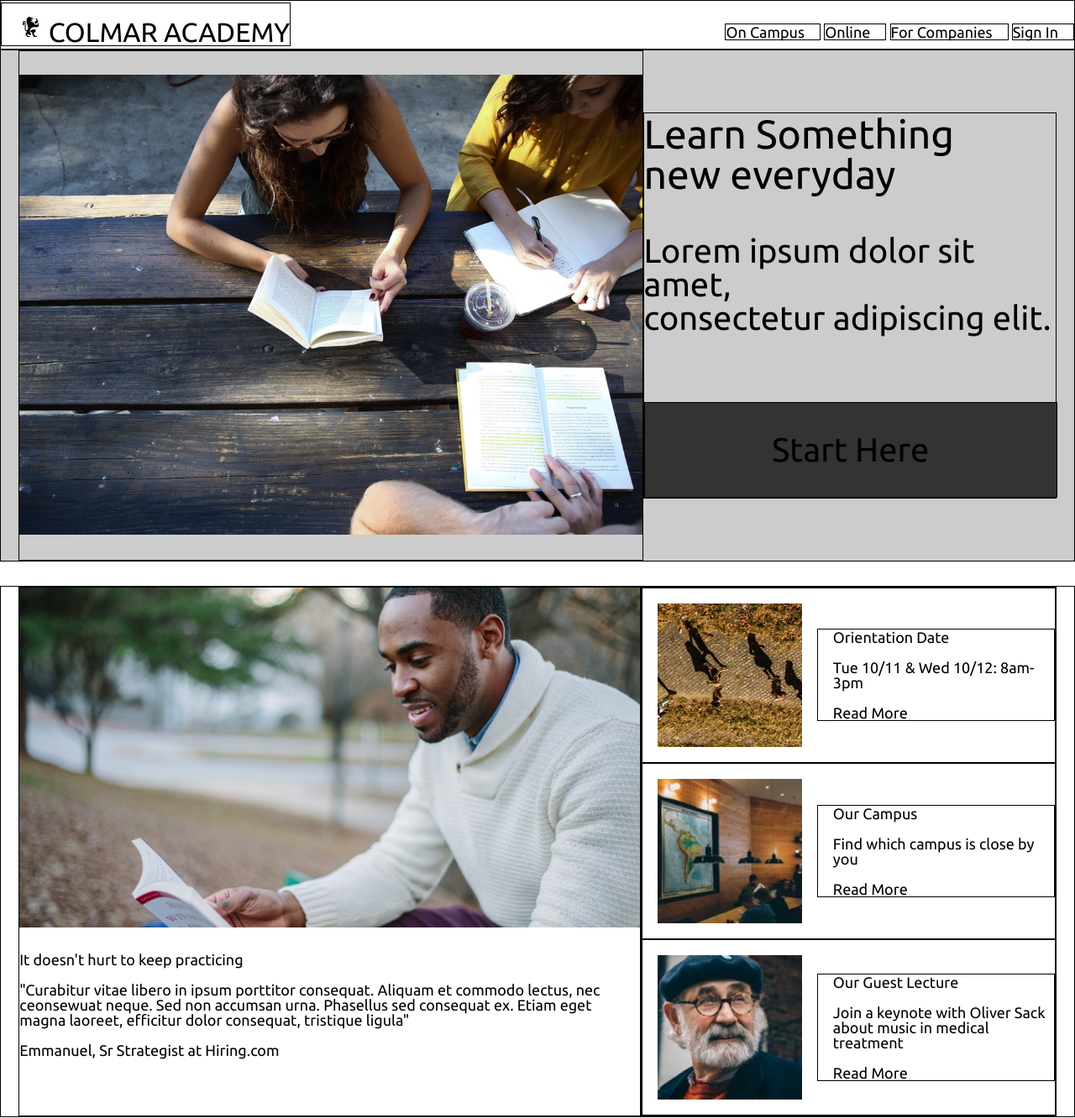
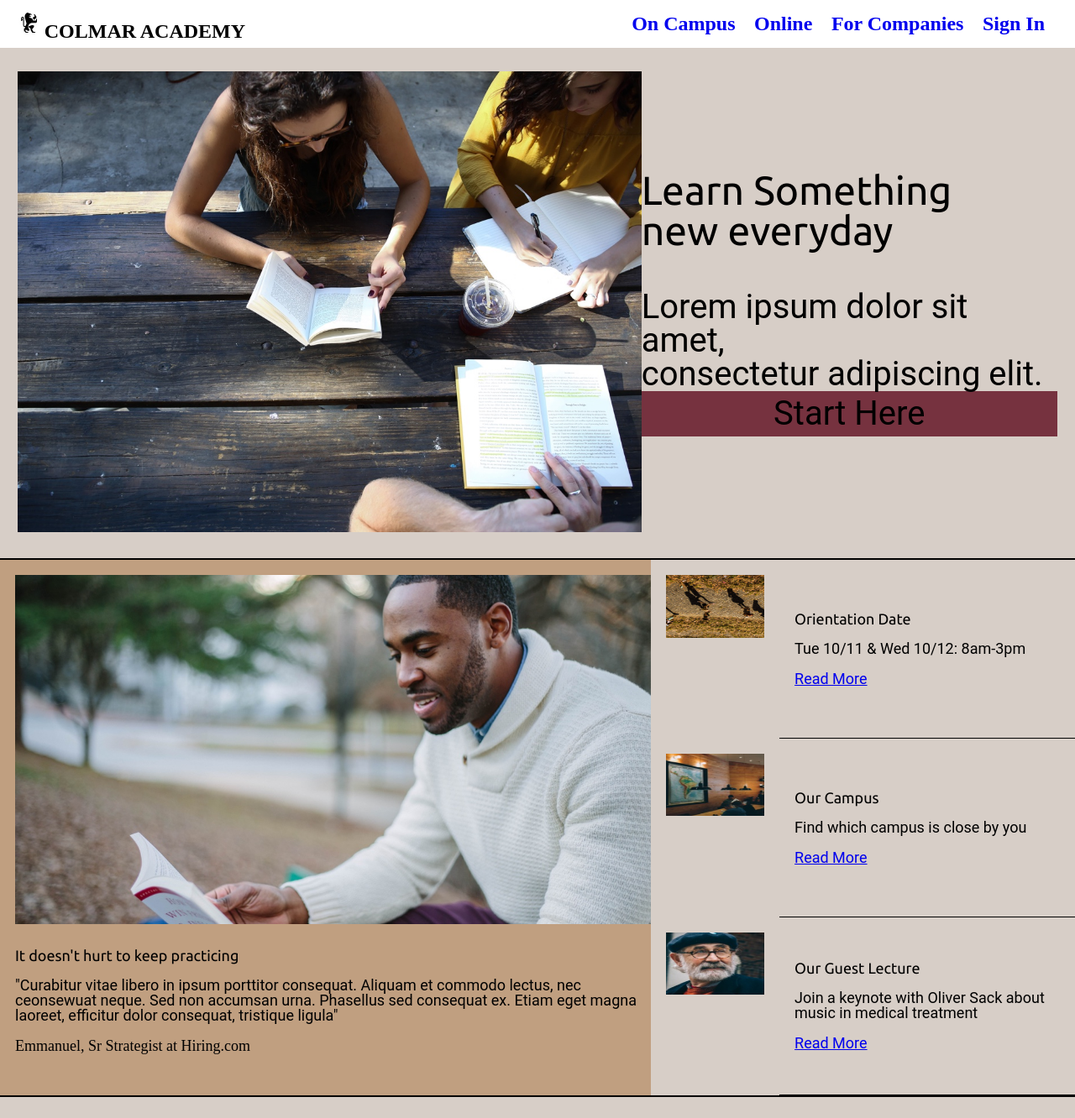
Before and after one commit to Mar50/colmar_academy, a plain HTML site: page index.html in a window 1280 px wide. Shown: the top 1332 px of the page at 84% size. Drawn offline with Linux system fonts and the light colour scheme.

Commit message:
Almost finished, needs more styling, responsive design

```diff
--- a/index.html
+++ b/index.html
@@ -12,16 +12,18 @@
 <!--PAGE HEADER-->
 <header>
   <div class="header_container">
-    <div class="page_title">
+    <div class="left_nav">
       <img src="./resources/images/ic-logo.svg" alt="site logo"/>
       <span><b>COLMAR ACADEMY</b></span>
     </div>
-    <nav>
-      <span>On Campus</span>
-      <span>Online</span>
-      <span>For Companies</span>
-      <span>Sign In</span>
-    </nav>
+    <div class="right_nav">
+      <nav>
+        <a href="#oncampus"><span>On Campus</span></a>
+        <a href="#online"><span>Online</span></a>
+        <a href="#forcompanies"><span>For Companies</span></a>
+        <a href="#signin"><span>Sign In</span></a>
+      </nav>
+    </div>
   </div>
 </header>
 
@@ -42,7 +44,7 @@
   </div>
 
 <!--MAIN INFO CONTAINER-->
-  <div id="main_info_box" class="main_content_container">
+  <div id="main_info_box">
     <div class="main_info_box_left_column ">
     <img id="main_info_img" src="./resources/images/information-main.jpg"/>
     <h1>It doesn't hurt to keep practicing</h1>
@@ -56,7 +58,6 @@
     </div>
 
     <div class="main_info_box_right_column">
-
       <div class="list_object">
       <img src="./resources/images/information-orientation.jpg"/>
         <div class="list_object_text">
@@ -64,7 +65,7 @@
         <br>
         <p>Tue 10/11 & Wed 10/12: 8am-3pm</p>
         <br>
-        <a><p>Read More</p></a>
+        <a href="#readmore"><p>Read More</p></a>
         </div>
       </div>
 
@@ -75,7 +76,7 @@
         <br>
         <p>Find which campus is close by you</p>
         <br>
-        <a><p>Read More</p></a>
+        <a href="#readmore"><p>Read More</p></a>
         </div>
       </div>
 
@@ -86,7 +87,7 @@
         <br>
         <p>Join a keynote with Oliver Sack about music in medical treatment</p>
         <br>
-        <a><p>Read More</p></a>
+        <a href="#readmore"><p>Read More</p></a>
         </div>
       </div>
     </div>
@@ -103,7 +104,7 @@
         <p>COURSES</p>
         <br>
         <p>Web Development, Mobile Development, iOT, APIs</p>
-      </div>
+        </div>
       </div>
 
       <div class="start_learning_item">
@@ -142,7 +143,7 @@
         <h1>Business</h1>
         <p>COURSES</p>
         <br>
-        <p>Product Development, Business Development, Starutp</p>
+        <p>Product Development, Business Development, Startup</p>
         </div>
       </div>
 
@@ -159,11 +160,11 @@
   </div>
 
 <!--THESIS CONTENT-->
-  <div class="thesis_container main_content_container">
-    <h1>Thesis exibit</h1>
+  <div class="thesis_container">
+    <h1>Thesis Exibit</h1>
     <div class="thesis_content_container">
       <div class="thesis_video_container">
-      <video src="./resources/videos/thesis.mp4" autoplay>
+      <video src="./resources/videos/thesis.mp4" autoplay></video>
       <h1>Reimagine Urban</h1>
       <p>"Curabitur vitae libero in ipsum porttitor consequat. Aliquam et commodo lectus, consecteturconsequat neque. Sed non
         accumsan urna. Phasellus sed consequat ex. Etiam egat magna laoreet, efficitur dolor consequat, tristique ligula".</p>
@@ -201,8 +202,8 @@
     </div>
 
     <div class="footer_right">
-    <p>Terms</p>
-    <p>Privacy</p>
+    <a href="#footer"><p>Terms</p></a>
+    <a href="#footer"><p>Privacy</p></a>
     </div>
   </div>
 </footer>
--- a/resources/css/style.css
+++ b/resources/css/style.css
@@ -1,10 +1,14 @@
 body{
   text-align: center;
   font-size: 18px;
-  font-family: "Ubuntu", sans-serif;
 }
-#colmar{
-  margin-right: 6px;
+
+h1{
+  font-family: Ubuntu, sans-serif;
+}
+
+p{
+  font-family: "Roboto", sans-serif;
 }
 
 .main_content_container{
@@ -13,22 +17,30 @@ body{
 }
 
 .header_container{
-  display: flex;
+  display: inline-flex;
   height: 3.55rem;
-  align-items: center;
+  align-items:center;
   justify-content: space-between;
-}
-.header_container img{
-  height: 80%;
-  margin-left: 1.33rem;
+  width: 100%;
 }
 
 nav:first-child{
   padding-right: 1.125rem;
 }
+
+.left_nav span{
+  font-size: 1.5rem;
+}
+
+.left_nav img{
+  height: 100%;
+  margin-left: 1.33rem;
+}
+
 nav span{
   padding-right: 1.125rem;
-  border: solid 1px black;
+  margin: auto;
+  font-size: 1.5rem;
 }
 
 .big_flex_container{
@@ -47,19 +59,20 @@ nav span{
 }
 
 #learn_something_box{
-  background-color: #cccccc;
+  /*GRAIN*/
+  background-color: #D7CEC7;
 }
 
 #learn_button{
   text-align: center;
-  margin-top: 5rem;
   width: 100%;
-  background-color: #333333;
+  /*OXBLOOD*/
+  background-color: #76323F;
 }
 
 #learn_button p{
-  padding-top: 2.25rem;
-  padding-bottom: 2.25rem;
+  padding-top: 0.44rem;
+  padding-bottom: 0.44rem;
 }
 
 #main_info_img{
@@ -69,7 +82,7 @@ nav span{
 
 #main_info_box{
   display: flex;
-  margin-top: 1.77rem;
+  border-top: 2px solid black;
 }
 
 
@@ -77,14 +90,11 @@ nav span{
   margin: auto;
   text-align: left;
   font-size: 3rem;
+  height: auto;
 }
 
 .text_flexbox p{
   font-size: 2.5rem;
-}
-
-.page_title{
-  font-size: 32px;
 }
 
 .main_info_box_left_column{
@@ -92,6 +102,10 @@ nav span{
   display: flex;
   flex-direction: column;
   text-align: left;
+  padding-top: 1.125rem;
+  padding-left: 1.125rem;
+  /*TAN*/
+  background-color: #C09F80;
 }
 
 .main_info_box_right_column{
@@ -99,6 +113,9 @@ nav span{
   display: flex;
   flex-direction: column;
   text-align: left;
+  height: auto;
+  /*GRAIN*/
+  background-color: #D7CEC7;
 }
 
 .list_object{
@@ -108,7 +125,7 @@ nav span{
 
 .list_object img{
   width: 35%;
-  height: auto;
+  height: 35%;
   margin: 1.125rem;
 }
 
@@ -119,17 +136,23 @@ nav span{
   align-items: left;
   justify-content: center;
   width: 100%;
-  margin: auto;
+  border-bottom: 1px solid black;
 }
+
 
 .start_learning_container h1{
   margin-top: 1.77rem;
   margin-bottom: 1.77rem;
+  font-size: 2rem;
+  font-weight: bold;
 }
 
 .start_learning_container{
-  margin: 1.77rem 4rem;
+  padding: 1.77rem 4rem;
+  border-top: 2px solid black;
   height: auto;
+  /*GRAIN*/
+  background-color: #D7CEC7;
 }
 
 .start_learning_item{
@@ -143,7 +166,8 @@ nav span{
 
 .start_learning_item_container{
   display: flex;
-  background-color: lightgrey;
+  /*GRAIN*/
+  background-color: #D7CEC7;
   height: auto;
   flex-wrap: wrap;
   align-self: center;
@@ -155,19 +179,28 @@ nav span{
   margin: auto;
 }
 
+.start_learning_item p:last-child{
+  padding-bottom: 2rem;
+}
+
 .start_learning_textbox{
   height: 2rem;
 }
 
 .thesis_container{
   text-align: left;
-  margin-left: 1rem;
-  margin-right: 1rem;
+  padding-left: 1.25rem;
+  padding-right: 1.125rem;
+  /*GRAIN*/
+  background-color: #D7CEC7;
+  border-top: 2px solid black;
 }
 
 .thesis_container h1{
-  margin-top: 1.77rem;
+  margin-top: 1.25rem;
   margin-bottom: 1.77rem;
+  font-size: 2rem;
+  font-weight: bold;
   height: auto;
   text-align: center;
 }
@@ -180,13 +213,20 @@ nav span{
   width: 60%;
 }
 
+.thesis_video_container h1{
+  text-align: left;
+}
+
 .thesis_list_container{
   display: flex;
   flex-direction: column;
+  width: 40%;
 }
 
 .thesis_list_container img{
   margin: 1.125rem;
+  width: 35%;
+  height: 35%;
 }
 .thesis_video_container{
   width: 60%;
@@ -199,13 +239,15 @@ nav span{
 .footer_flex_container{
   display: flex;
   justify-content: space-between;
+  background-color: lightgrey;
 }
 
 .footer_flex_container p, span{
   margin-top: 1.125rem;
   display: inline-flex;
+  font-weight: bold;
 }
 
-div{
+/*div{
   border: solid 1px black;
 }
```
